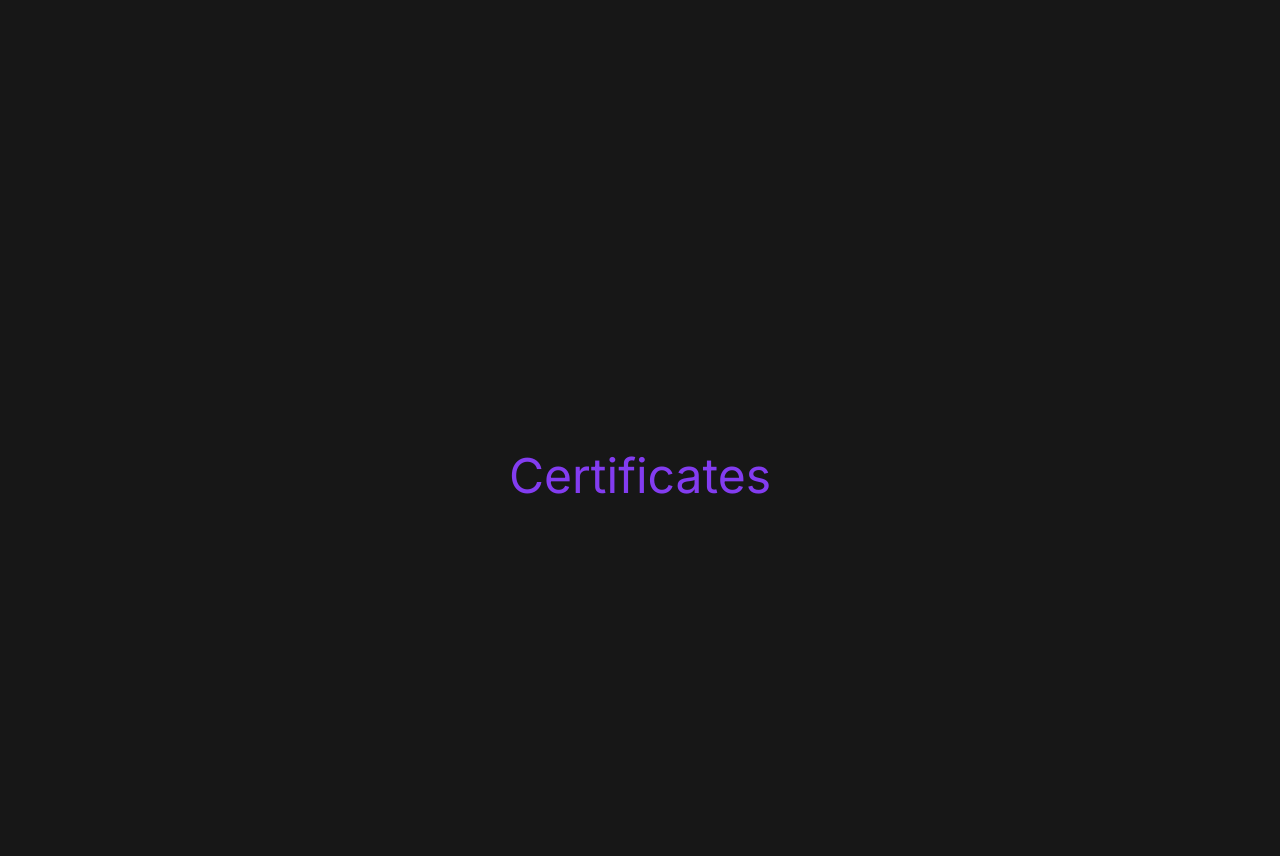
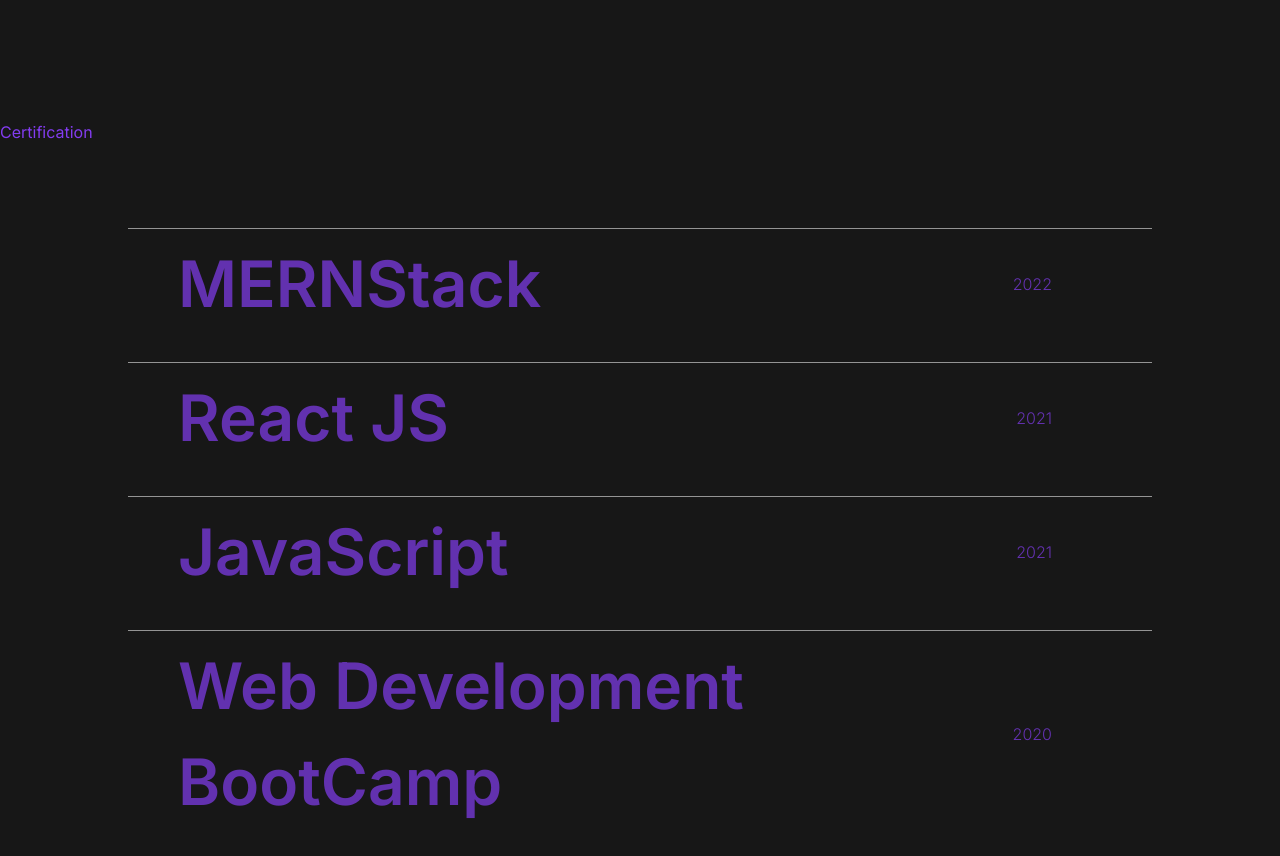
Before and after one commit to siddhantguptain/sg.in-2024, a Next.js app: page / in a window 1280 px wide. Shown: the part 2280-3136 px from the top of the page. Built offline with nearby package versions, Linux system fonts and the light colour scheme; a web font is replaced by a local one.

Commit message:
Added the Cerfificate tab

```diff
--- a/package.json
+++ b/package.json
@@ -9,9 +9,11 @@
     "lint": "next lint"
   },
   "dependencies": {
+    "framer-motion": "^11.0.6",
+    "gsap": "^3.12.5",
+    "next": "14.1.0",
     "react": "^18",
-    "react-dom": "^18",
-    "next": "14.1.0"
+    "react-dom": "^18"
   },
   "devDependencies": {
     "autoprefixer": "^10.0.1",
--- /dev/null
+++ b/src/Components/Certificates/CertiComponents/CertiContainer/CertiContainer.jsx
@@ -0,0 +1,18 @@
+import style from "./CertiContainer.module.css";
+
+const CertiContainer = ({index , title , subTitle, setModel}) => {
+    return(
+        <>
+            <div className={style.container}
+                // onMouseEnter
+                    onMouseEnter={() =>{setModel({active:true, index:index})}}
+                // onMOuseLeave
+                        onMouseLeave={() =>{setModel({active:false, index:index})}}
+            >
+                <h2 className={style.title}>{title}</h2>
+                <p className={style.subTitle}>{subTitle}</p>
+            </div>
+        </>
+    );
+}
+export default CertiContainer;
--- /dev/null
+++ b/src/Components/Certificates/CertiComponents/CertiContainer/CertiContainer.module.css
@@ -0,0 +1,30 @@
+.container{
+    display: flex;
+    width: 100%;
+    padding: 7px 100px 30px 50px;
+    align-items: center;
+    justify-content: space-between;
+    border-top: 1px solid rgb(201, 201,201);
+    transition: all 0.2s linear;
+    opacity: 0.7;
+}
+.title{
+    font-size: 4rem;
+    font-weight: 600;
+    margin: 0;
+    transition: all 0.2 linear;
+}
+.subTitle{
+    font-weight: 300;
+    transition: all 0.2 linear;
+}
+.container:hover{
+    background-image: linear-gradient(90deg, var(--themeColorLight) -10%, var(--themeColorDark) 25%, var(--bgColor) 100%);;
+    opacity: 1;
+}
+.container:hover .title{
+    transform: translateX(-10px);
+}
+.container:hover .subTitle{
+    transform: translateX(10px);
+}
--- /dev/null
+++ b/src/Components/Certificates/CertiComponents/CertiModel/CertiModel.jsx
@@ -0,0 +1,67 @@
+import React , {useEffect , useRef} from 'react';
+import style from "./CertiModel.module.css";
+import Image from 'next/image';
+import {motion} from 'framer-motion';
+import gsap from'gsap';
+
+const scaleAnimation = {
+    intial:{scale:0, x:0,y:"-50%"},
+    open:{scale:1, x:"-50%",y:"-50%" , transition:{duration:0.4, ease : [0.76,0,0.24,1]}},
+    close:{scale:0, x:"-50%",y:"-50%" , transition:{duration:0.4, ease : [0.32,0,0.67,0]}},
+
+}
+
+const CertiModel = ({model, CertificateDATA}) => {
+const {active, index} = model;
+const modelContainer = useRef(null);
+
+useEffect(()=>{
+    const moveContainerX = gsap.quickTo(modelContainer.current, "left", {duration:0.8,ease:"power3"});
+    const moveContainerY = gsap.quickTo(modelContainer.current, "top", {duration:0.8,ease:"power3"});
+
+    window.addEventListener("mousemove" , (el) =>{
+        const {clientX , clientY} =el;
+        moveContainerX(clientX);
+        moveContainerY(clientY);
+    })
+
+} , []);
+
+
+
+    return(
+        <>
+            <motion.div
+                    ref={modelContainer}
+                    variants={scaleAnimation} intial={"intial"} animate={active ? "open" : "close"}
+
+            className={style.container}>
+                <div
+                    style={{top:index * -100 + "%"}}
+                    className={style.slider}
+                >
+
+                    {
+                        CertificateDATA.map( (cer, index) =>{
+                            const {title,src,color} = cer;
+                            return(
+                                <>
+                                    <div className={style.model} key={`model_${index}`} style={{backgroundColor:color}} >
+                                        <Image  className={style.imgContainer}
+                                            src={`/images/${src}`}
+                                            width={300}
+                                            height={0}
+                                            alt={title}
+                                        />
+                                    </div>
+                                </>
+                            );
+                        })
+
+                    }
+                </div>
+            </motion.div>
+        </>
+    );
+}
+export default CertiModel;
--- /dev/null
+++ b/src/Components/Certificates/CertiComponents/CertiModel/CertiModel.module.css
@@ -0,0 +1,32 @@
+.container{
+    height: 260px;
+    width: 330px;
+    display: flex;
+    align-items: center;
+    justify-content: center;
+    position: absolute;
+    overflow: hidden;
+    border-radius: 10px;
+    pointer-events: none;
+}
+
+.slider{
+    height: 100%;
+    width: 100%;
+    position: absolute;
+    transition: top 0.5s cubic-bezier(0.76,0,0.24,1);
+}
+
+.model{
+    position: relative;
+    height: 100%;
+    display: flex;
+    align-items: center;
+    justify-content: center;
+}
+.imgContainer{
+    box-shadow: rgba(0, 0, 0, 0.35) 0px 5px 15px;
+}
+.model img{
+    height: auto;
+}
--- a/src/Components/Certificates/Certificates.jsx
+++ b/src/Components/Certificates/Certificates.jsx
@@ -1,11 +1,62 @@
+'use client'
+import React, {useState} from 'react';
 import style from "./Certificates.module.css";
 
+import CertiContainer from './CertiComponents/CertiContainer/CertiContainer';
+import CertiModel from './CertiComponents/CertiModel/CertiModel';
+
+// import MERN from "../../../../public/images/MERN.png";
+// import REACTJS from "../../../public/images/REACTJS.png";
+// import JS from "../../../public/images/JS.png";
+// import WEBDEV from "../../../public/images/WEBDEV.png";
+
 const Certificates = () => {
+
+    const CertificateDATA = [
+        {
+            src:"MERN.jpg",
+            title:"MERNStack",
+            subTitle:"2022",
+            color:"#ddd"
+        },
+        {
+            src:"REACTJS.jpg",
+            title:"React JS",
+            subTitle:"2021",
+            color:"#ddd"
+        },
+        {
+            src:"JS.jpg",
+            title:"JavaScript",
+            subTitle:"2021",
+            color:"#ddd"
+        },
+        {
+            src:"WEBDEV.jpg",
+            title:"Web Development BootCamp",
+            subTitle:"2020",
+            color:"#ddd"
+        },
+    ];
+
+    const [model , setModel] = useState({active:false, index:0});
     return(
         <>
+
             <div className={style.container}>
-                Certificates
+                <h1>Certification</h1>
+                <div className={style.main}>
+                <div className={style.mainBody}>
+                    {
+                        CertificateDATA.map((cer, index) =>{
+                            return <CertiContainer key={index} index={index} title={cer.title} subTitle={cer.subTitle} setModel={setModel} />
+                        })
+                    }
+                </div>
+                <CertiModel model={model} CertificateDATA={CertificateDATA} />
             </div>
+            </div>
+
         </>
     );
 }
--- a/src/Components/Certificates/Certificates.module.css
+++ b/src/Components/Certificates/Certificates.module.css
@@ -1,7 +1,17 @@
 .container{
     min-height: 100vh;
-    font-size: 3rem;
-    text-align: center;
-    padding: 40Vh;
-
 }
+.main{
+    margin-top: 10vh;
+    min-height: 80vh;
+    display: flex;
+    align-items: center;
+    justify-content: center;
+}
+.mainBody{
+    width: 80%;
+    display: flex;
+    align-items: center;
+    justify-content: center;
+    flex-direction: column;
+}
```
Also changed, not shown: 1 other file (tests, documents, lock files or other folders).
